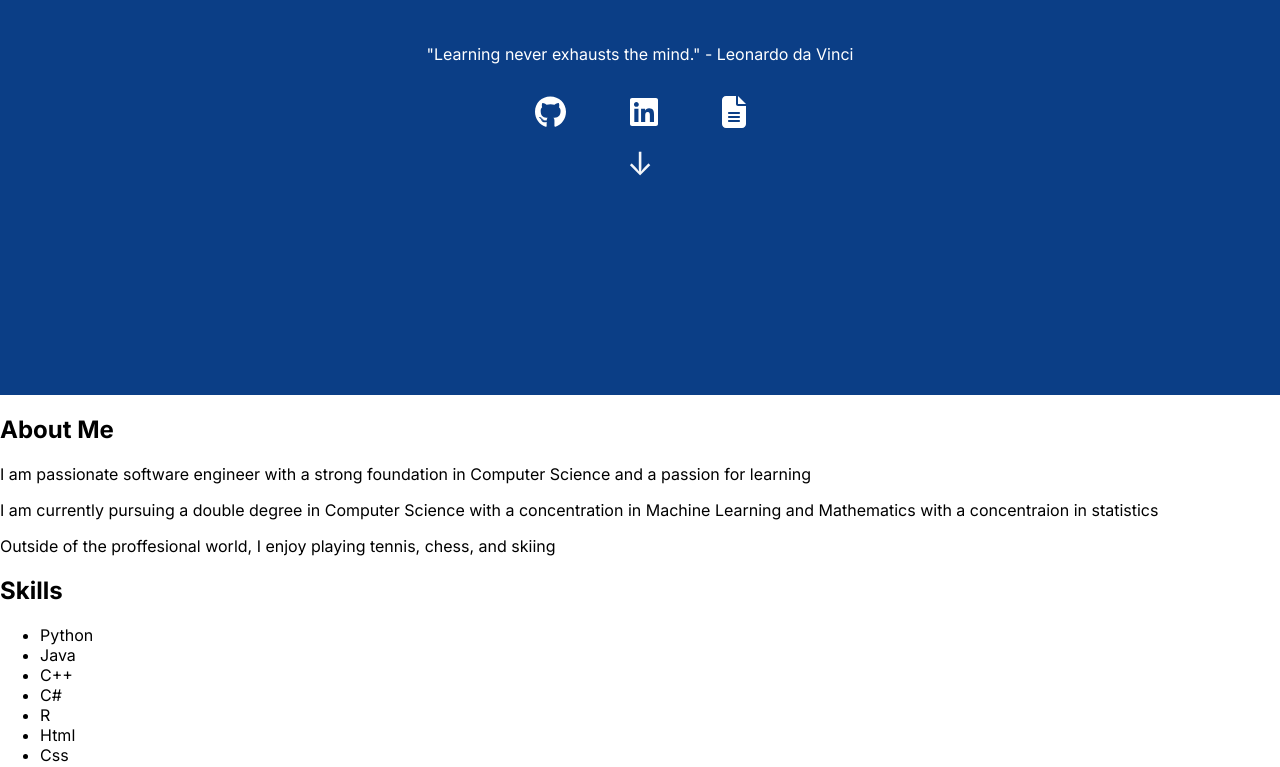
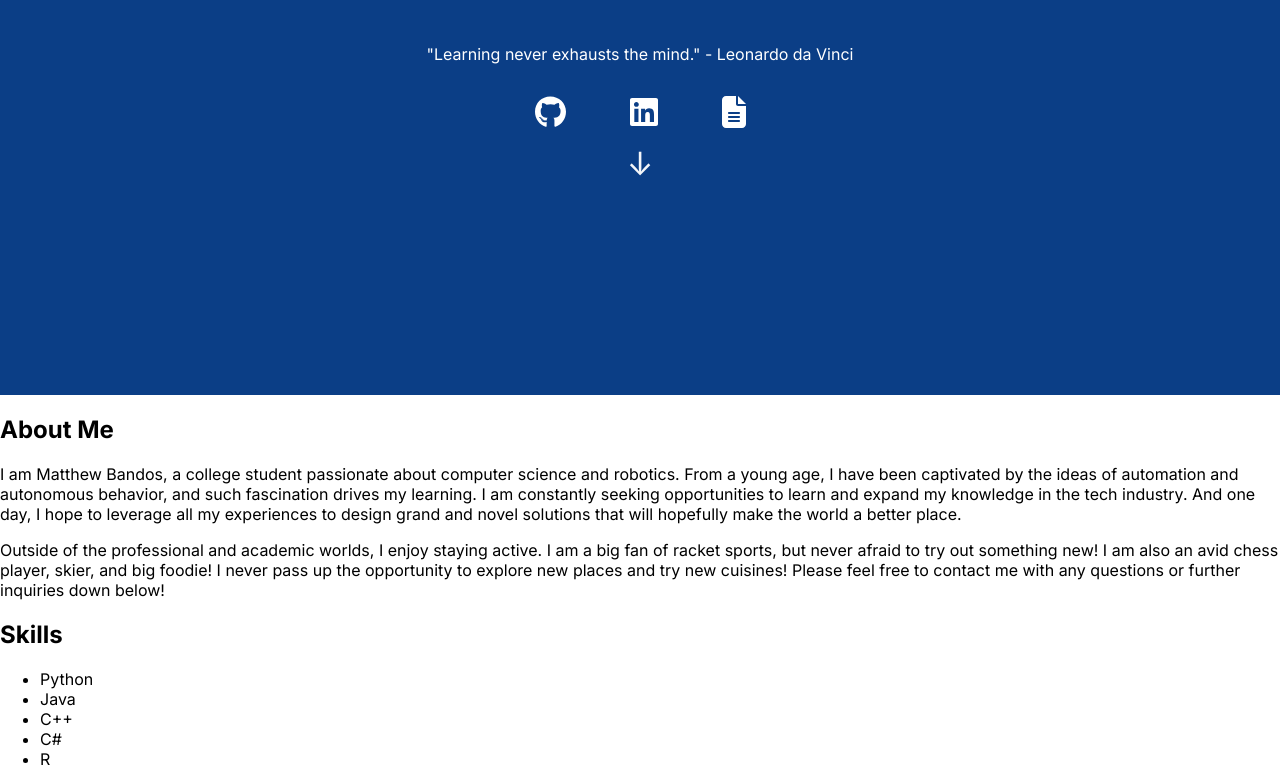
Before and after one commit to RoboticsMB/Personal_Website_2.0, a React (Create React App) app: page / in a window 1280 px wide. Shown: the part 433-1200 px from the top of the page. Built offline with nearby package versions, Linux system fonts and the light colour scheme.

Commit message:
Rewrote the About Me Section of my website

```diff
--- a/src/Components/About/About.js
+++ b/src/Components/About/About.js
@@ -3,10 +3,20 @@ function About(){
     return (
         <section id="about">
             <h2>About Me</h2>
-            <p>I am passionate software engineer with a strong foundation in Computer Science and a passion for learning</p>
-            <p>I am currently pursuing a double degree in Computer Science with a concentration in Machine Learning
-            and Mathematics with a concentraion in statistics</p>
-            <p>Outside of the proffesional world, I enjoy playing tennis, chess, and skiing</p>
+                <p>I am Matthew Bandos, a college student passionate about computer science and robotics.
+                    From a young age, I have been captivated by the ideas of automation and autonomous behavior,
+                    and such fascination drives my learning.
+                    I am constantly seeking opportunities to learn and expand my knowledge in the tech industry.
+                    And one day, I hope to leverage all my experiences to design grand
+                    and novel solutions that will hopefully make the world a better place.
+                </p>
+                <p>Outside of the professional and academic worlds, I enjoy staying active.
+                    I am a big fan of racket sports, but never afraid to try out something new!
+                    I am also an avid chess player, skier, and big foodie!
+                    I never pass up the opportunity to explore new places and try new cuisines!
+                    Please feel free to contact me with any questions or further inquiries down below!
+                </p>
+
       </section>
     )
 }
```
